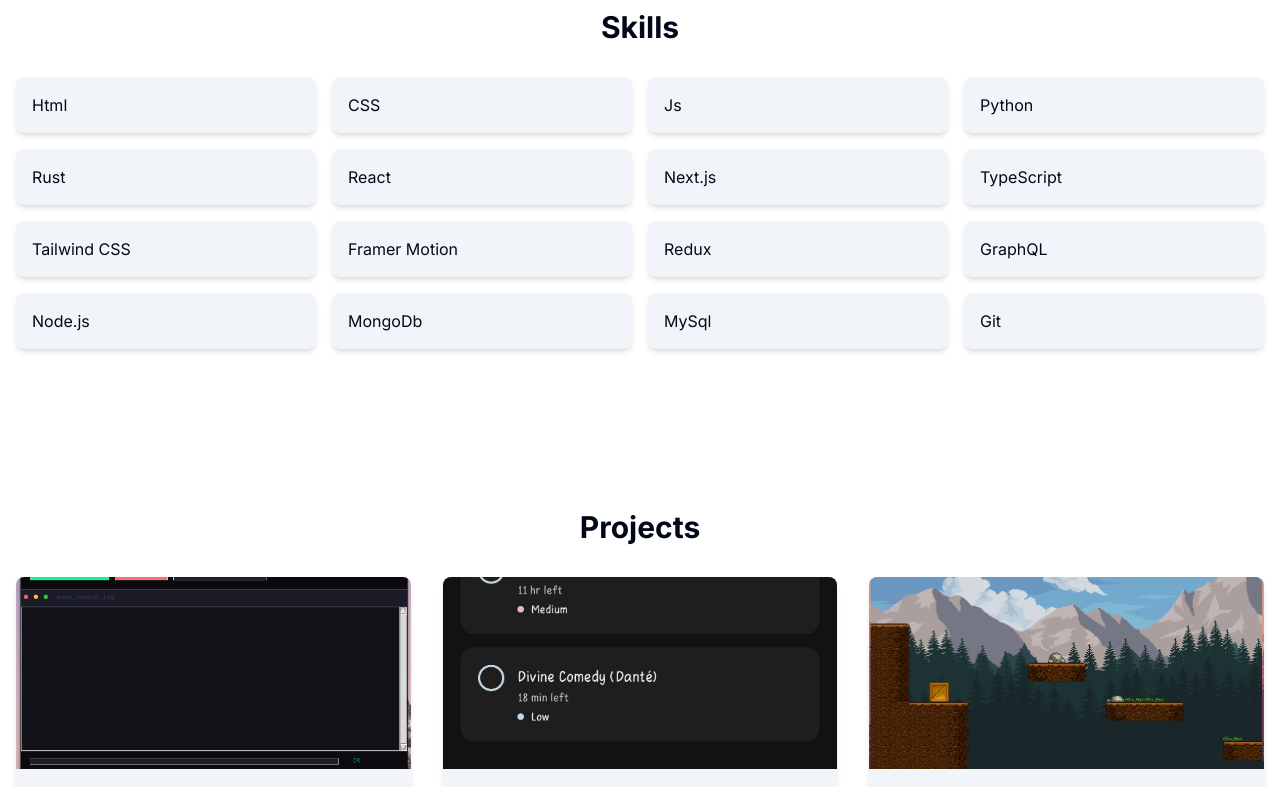
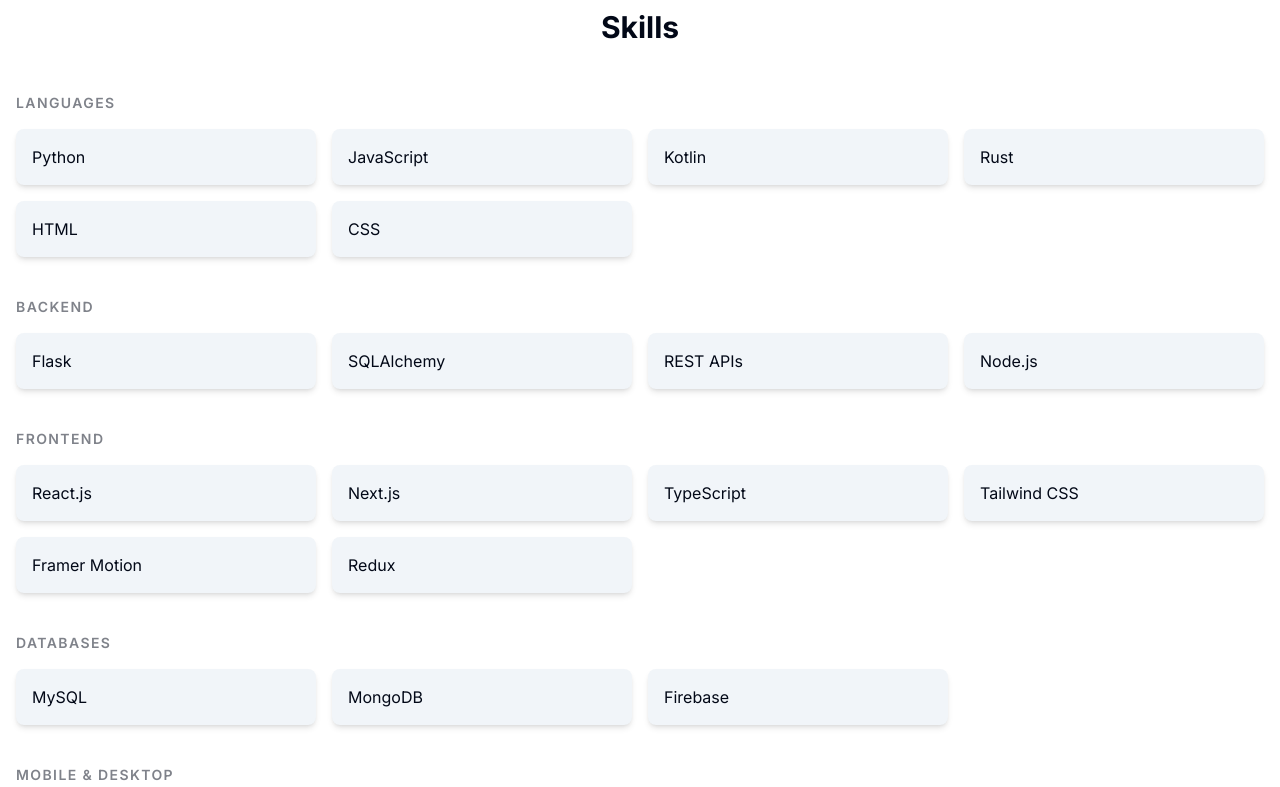
Before and after one commit to DevMytho/main, a Next.js app: page / in a window 1280 px wide. Shown: the part 1240-2027 px from the top of the page. Built offline with nearby package versions, Linux system fonts and the light colour scheme.

Commit message:
Updated and Refactored skills

```diff
--- a/app/components/Skills.tsx
+++ b/app/components/Skills.tsx
@@ -3,23 +3,38 @@
 import { useState } from "react";
 import { useTheme } from "next-themes";
 
-const skills = [
-  "Html",
-  "CSS",
-  "Js",
-  "Python",
-  "Rust",
-  "React",
+const skillCategories = [
+  {
+    label: "Languages",
+    skills: ["Python", "JavaScript", "Kotlin", "Rust", "HTML", "CSS"],
+  },
+  {
+    label: "Backend",
+    skills: ["Flask", "SQLAlchemy", "REST APIs", "Node.js"],
+  },
+  {
+    label: "Frontend",
+    skills: [
+      "React.js",
       "Next.js",
       "TypeScript",
       "Tailwind CSS",
       "Framer Motion",
       "Redux",
-  "GraphQL",
-  "Node.js",
-  "MongoDb",
-  "MySql",
-  "Git",
+    ],
+  },
+  {
+    label: "Databases",
+    skills: ["MySQL", "MongoDB", "Firebase"],
+  },
+  {
+    label: "Mobile & Desktop",
+    skills: ["Android (Kotlin)", "Firebase Auth", "Tauri"],
+  },
+  {
+    label: "Tools",
+    skills: ["Git", "GitHub", "Linux", "PyGame"],
+  },
 ];
 
 export default function Skills() {
@@ -33,14 +48,26 @@
       transition={{ duration: 0.5 }}
       className="py-20"
     >
-      <h2 className="text-3xl font-bold mb-8 text-center">Skills</h2>
+      <h2 className="text-3xl font-bold mb-12 text-center">Skills</h2>
+
+      <div className="flex flex-col gap-10">
+        {skillCategories.map((category, catIndex) => (
+          <motion.div
+            key={category.label}
+            initial={{ opacity: 0, y: 20 }}
+            whileInView={{ opacity: 1, y: 0 }}
+            transition={{ delay: catIndex * 0.1 }}
+          >
+            <h3 className="text-sm font-semibold uppercase tracking-widest mb-4 opacity-50">
+              {category.label}
+            </h3>
             <div className="grid grid-cols-2 md:grid-cols-4 gap-4">
-        {skills.map((skill, index) => (
+              {category.skills.map((skill, index) => (
                 <motion.div
                   key={skill}
                   initial={{ opacity: 0, y: 20 }}
                   whileInView={{ opacity: 1, y: 0 }}
-            transition={{ delay: index * 0.1 }}
+                  transition={{ delay: index * 0.05 }}
                   className={`p-4 rounded-lg shadow-md transition-all duration-300 cursor-none
                     ${
                       hoveredSkill === skill
@@ -63,5 +90,8 @@
               ))}
             </div>
           </motion.div>
+        ))}
+      </div>
+    </motion.div>
   );
 }
```
Lines whose indentation alone changed are shown as unchanged.
